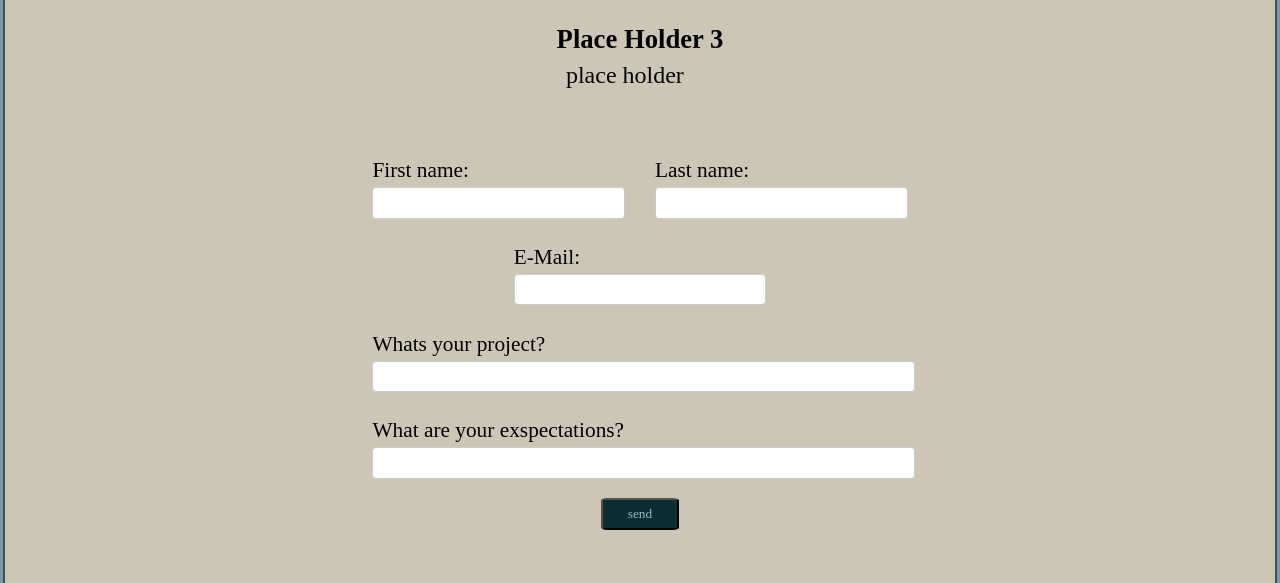
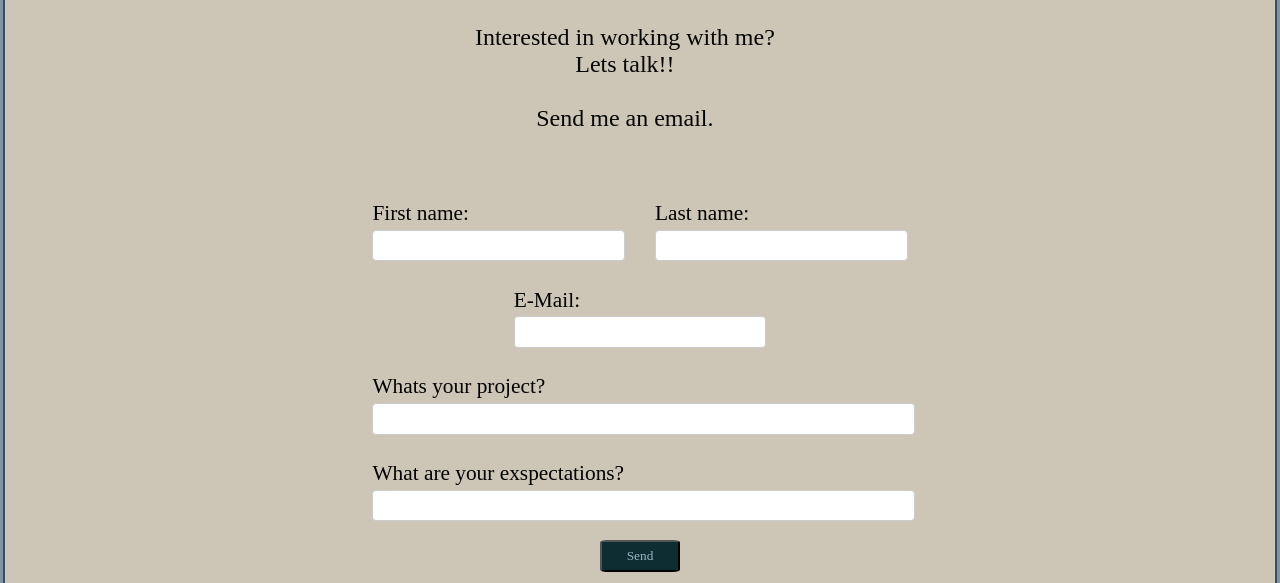
Before and after one commit to techywitch/thunderkrakenstudio, a plain HTML site: page contact.html in a window 1280 px wide. Shown: the part 217-800 px from the top of the page. Drawn offline with Linux system fonts and the light colour scheme.

Commit message:
update style contact and portfolio

```diff
--- a/contact.html
+++ b/contact.html
@@ -39,9 +39,8 @@
         <!--main page content-->
       <div class="item3">
         <h3>Contact me with any questions!</h3>
-        <h4>Place Holder 3</h4>
           <!--paragraphs on page-->
-        <p class="p">place holder
+        <p class="p">Interested in working with me?<br>Lets talk!!<br><br>Send me an email.
         </p>
 
         <div class="grid-container3" >
@@ -66,7 +65,7 @@
                 <label for="exspectations">What are your exspectations?</label><br>
                 <input type="text" id="exspectations" name="exspectations">
               </div>
-            <input id="submit" type="submit" value="send">
+            <input id="submit" type="submit" value="Send">
           </form>
         </div>
       </div>
--- a/css/styles.css
+++ b/css/styles.css
@@ -454,8 +454,9 @@ figcaption {
 #pgcontact h3 {
 	margin: 7mm;
 }
-#pgcontact h4 {
-	margin: 2mm;
+#pgcontact .item3 p {
+	justify-self: center;
+	text-align: center;
 }
 
 #pgcontact .item3 form {
```
Also changed, not shown: index.html (+2 -2 lines), portfolio.html (+5 -6 lines).
